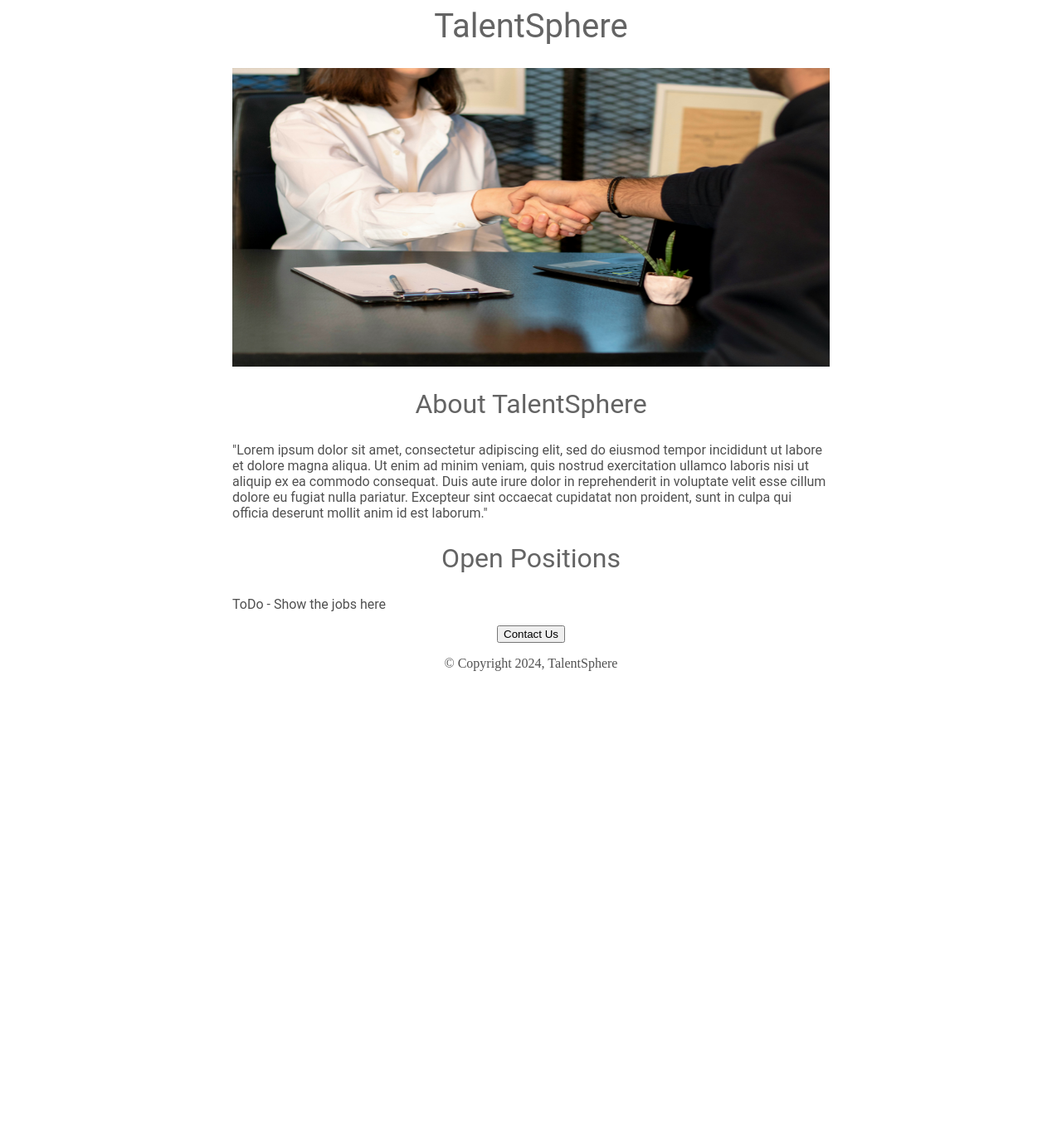
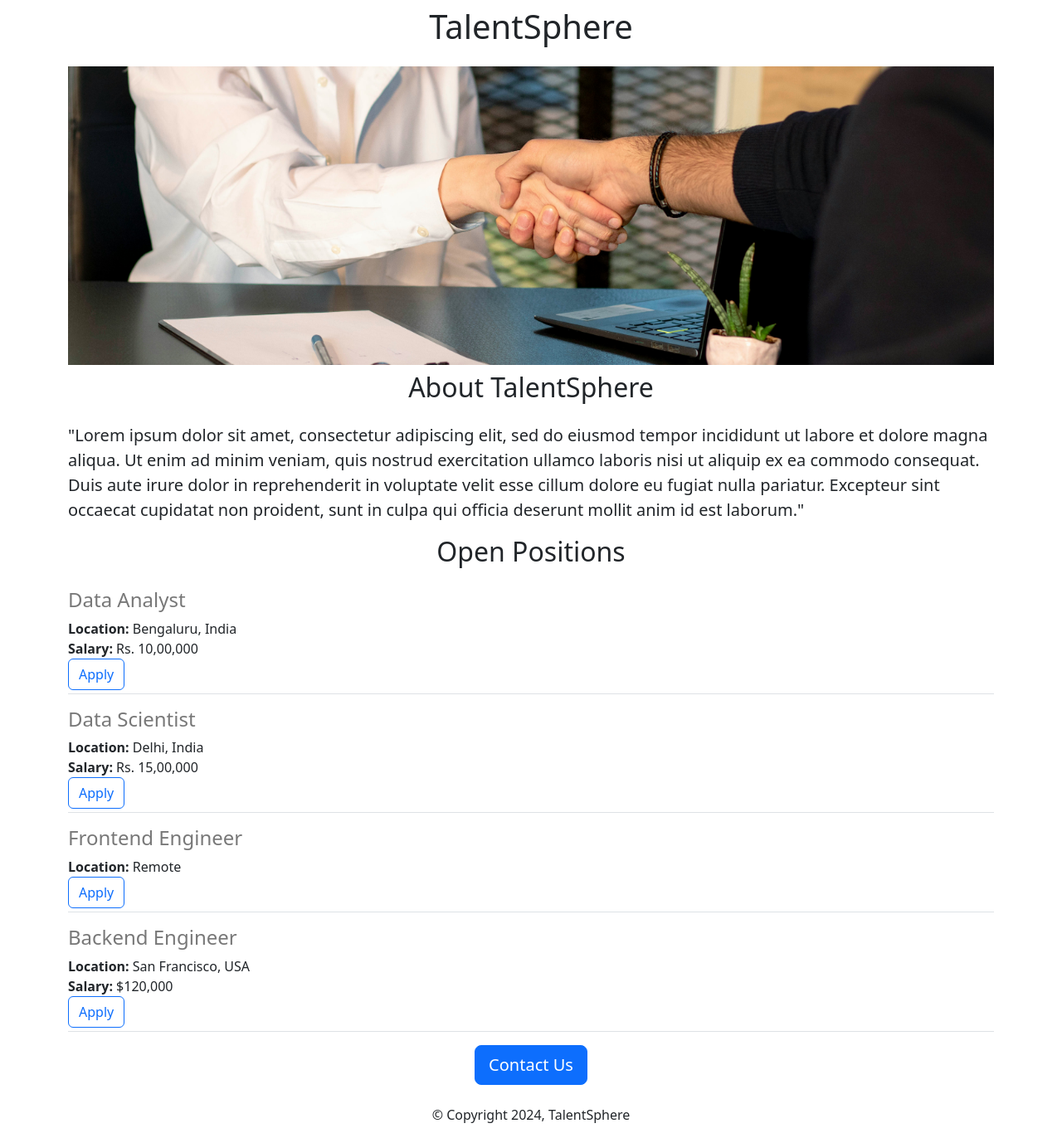
Before and after one commit to Chavan-Gourav/breezely-careers-website-V2, a Flask app: page / in a window 1280 px wide. Shown: the whole page at 83% size. Before the commit the page ends 809 px from the top, so only its background shows below. Run offline with Flask 3, Linux system fonts and the light colour scheme.

Commit message:
rearranged code and added more functionality to the home  html and items.html

```diff
--- a/app.py
+++ b/app.py
@@ -4,7 +4,16 @@
 
 @app.route('/')
 def index():
-    return render_template('home.html')
+    # Sample job data
+    Jobs = [
+        {'title': 'Data Analyst', 'location': 'Bengaluru, India', 'salary': 'Rs. 10,00,000'},
+        {'title': 'Data Scientist', 'location': 'Delhi, India', 'salary': 'Rs. 15,00,000'},
+        {'title': 'Frontend Engineer', 'location': 'Remote'},
+        {'title': 'Backend Engineer', 'location': 'San Francisco, USA', 'salary': '$120,000'}
+    ]
+
+    # Render home.html and pass the job data
+    return render_template('home.html', jobs=Jobs)
 
 if __name__ == '__main__':
     app.run(host='0.0.0.0', debug=True)
--- a/templates/home.html
+++ b/templates/home.html
@@ -1,69 +1,50 @@
-<!DOCTYPE html lang="en">
+<!DOCTYPE html>
+<html lang="en">
 <head>
     <meta charset="UTF-8">
     <meta name="viewport" content="width=device-width, initial-scale=1.0">
     <title>TalentSphere</title>
+    <link href="https://cdn.jsdelivr.net/npm/bootstrap@5.3.3/dist/css/bootstrap.min.css" rel="stylesheet"
+    integrity="sha384-QWTKZyjpPEjISv5WaRU9OFeRpok6YctnYmDr5pNlyT2bRjXh0JMhjY6hW+ALEwIH" crossorigin="anonymous">
     <style>
-        h1{
-            font-size: 40px;
-            font-family: Roboto;
-            font-weight: normal;
-            color: rgb(100,100,100);
-            text-align: center;
-
+        #banner {
+            height: 360px;
+            object-fit: cover;
+            width: 100%;
         }
-
-        #banner {
-            width: 100%;
-            height: 360px;
-            object-position: cover;
-        }
-        h2{
-            font-family: Roboto;
-            font-size: 32px;
-            color: rgb(100,100,100);
-            text-align: center;
-            font-weight: normal;
-        }
-
-        p{
-            font-style: Roboto;
-            color: rgb(80,80,80);
-
-        }
-
-        #container {
-            max-width: 720px;
-            margin: 0 auto;
-        }
-
-        .bodytext {
-            font-family: Roboto;
-            color: rgb(80,80,80);
-        }
-
-
-
     </style>
 </head>
 <body>
-    <div id="container">
-        <h1>TalentSphere</h1>
-    <img id="banner" src="http://127.0.0.1:5500/static/banner.jpg" alt="banner img" >
-    <h2>About TalentSphere</h2>
-    <p class="bodytext">
+    <div class="container">
+        <!-- Page Header -->
+        <h1 class="text-center mt-2 mb-4">TalentSphere</h1>
+
+        <!-- Banner Image -->
+        <img class="img-fluid" id="banner" src="http://127.0.0.1:5500/static/banner.jpg" alt="banner img">
+
+        <!-- About Section -->
+        <h2 class="text-center mt-2 mb-4">About TalentSphere</h2>
+        <p class="lead">
             "Lorem ipsum dolor sit amet, consectetur adipiscing elit, sed do eiusmod tempor incididunt ut
             labore et dolore magna aliqua. Ut enim ad minim veniam, quis nostrud exercitation ullamco
             laboris nisi ut aliquip ex ea commodo consequat. Duis aute irure dolor in reprehenderit in
             voluptate velit esse cillum dolore eu fugiat nulla pariatur. Excepteur sint occaecat cupidatat
             non proident, sunt in culpa qui officia deserunt mollit anim id est laborum."
         </p>
-    <h2>Open Positions</h2>
-    <p class="bodytext">ToDo - Show the jobs here</p>
-    <div style="text-align: center;">
-        <button>Contact Us</button>
-        <p>© Copyright 2024, TalentSphere</p>
+
+        <!-- Open Positions Section -->
+        <h2 class="text-center mt-2 mb-4">Open Positions</h2>
+        <div>
+            {% for job in jobs %}
+                {% include 'jobitem.html' %}
+            {% endfor %}
+        </div>
+
+        <!-- Footer Section -->
+        <div class="text-center">
+            <button class="btn btn-primary btn-lg">Contact Us</button>
+            <p class="mt-4">© Copyright 2024, TalentSphere</p>
         </div>
     </div>
 </body>
-</!DOCTYPE>
+</html>
--- /dev/null
+++ b/templates/jobitem.html
@@ -0,0 +1,12 @@
+<div class="border-bottom" style="margin-bottom: 16px; padding-bottom: 4px;">
+    <h4 style="color: rgb(120,120,120); margin-bottom: 8px;">{{ job['title'] }}</h4>
+    <div>
+        <b>Location:</b> {{ job['location'] }}
+    </div>
+    {% if 'salary' in job %}
+    <div>
+        <b>Salary:</b> {{ job['salary'] }}
+    </div>
+    {% endif %}
+    <button type="button" class="btn btn-outline-primary">Apply</button>
+</div>
```
Lines whose indentation alone changed are shown as unchanged.
